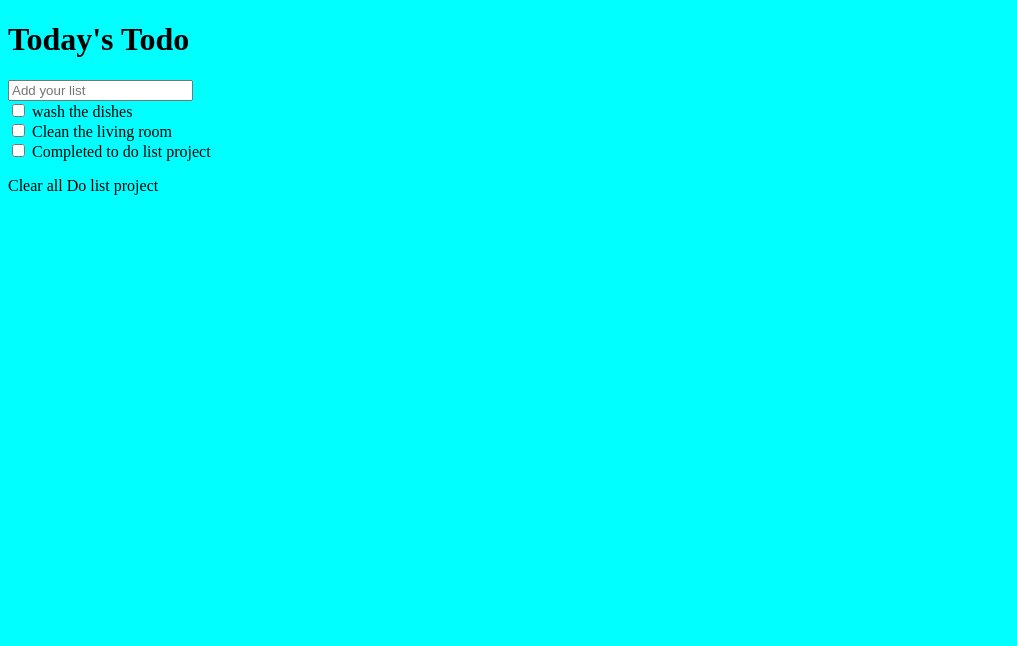
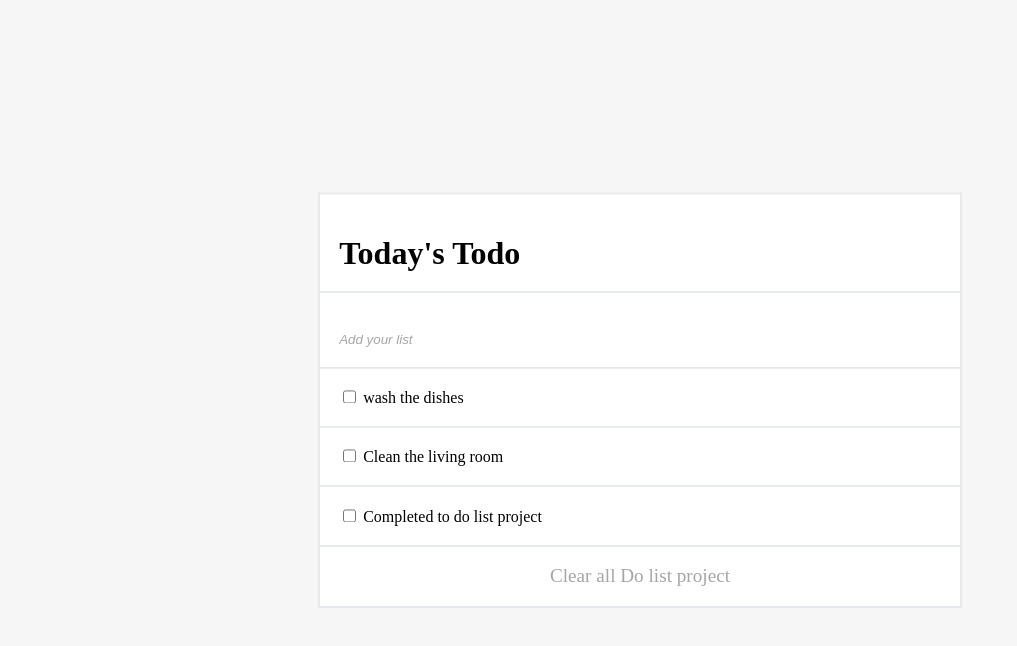
Before and after one commit to MargaretTechworld/ToDO-Tasks, a website built with webpack: page src/index.html in a window 1280 px wide. Shown: the whole page, without its empty margins (0-1017 px from the left). Built offline with nearby package versions, Linux system fonts and the light colour scheme.

Commit message:
style list structure

```diff
--- a/src/style.css
+++ b/src/style.css
@@ -1,3 +1,51 @@
 body {
-  background-color: aqua;
+  background-color: #f6f6f6;
 }
+
+.heading {
+  font-size: 2rem;
+  padding: 3%;
+}
+
+.todo-list {
+  border: 2px solid #e9e9e9;
+  background: #fff;
+  width: 50%;
+  position: absolute;
+  top: 50%;
+  left: 50%;
+  transform: translate(-50%, -50%);
+}
+
+.design {
+  border-bottom: 1px solid #d0d7de;
+}
+
+.input-design {
+  width: 94%;
+  padding: 3%;
+}
+
+input {
+  border: none;
+  padding: 3%;
+}
+
+input:focus {
+  outline: none;
+}
+
+input::placeholder {
+  font-style: italic;
+  color: #a6a6a6;
+}
+
+.check-div {
+  padding: 3%;
+}
+
+.clear {
+  text-align: center;
+  color: #a6a6a6;
+  font-size: 1.2rem;
+}
```
